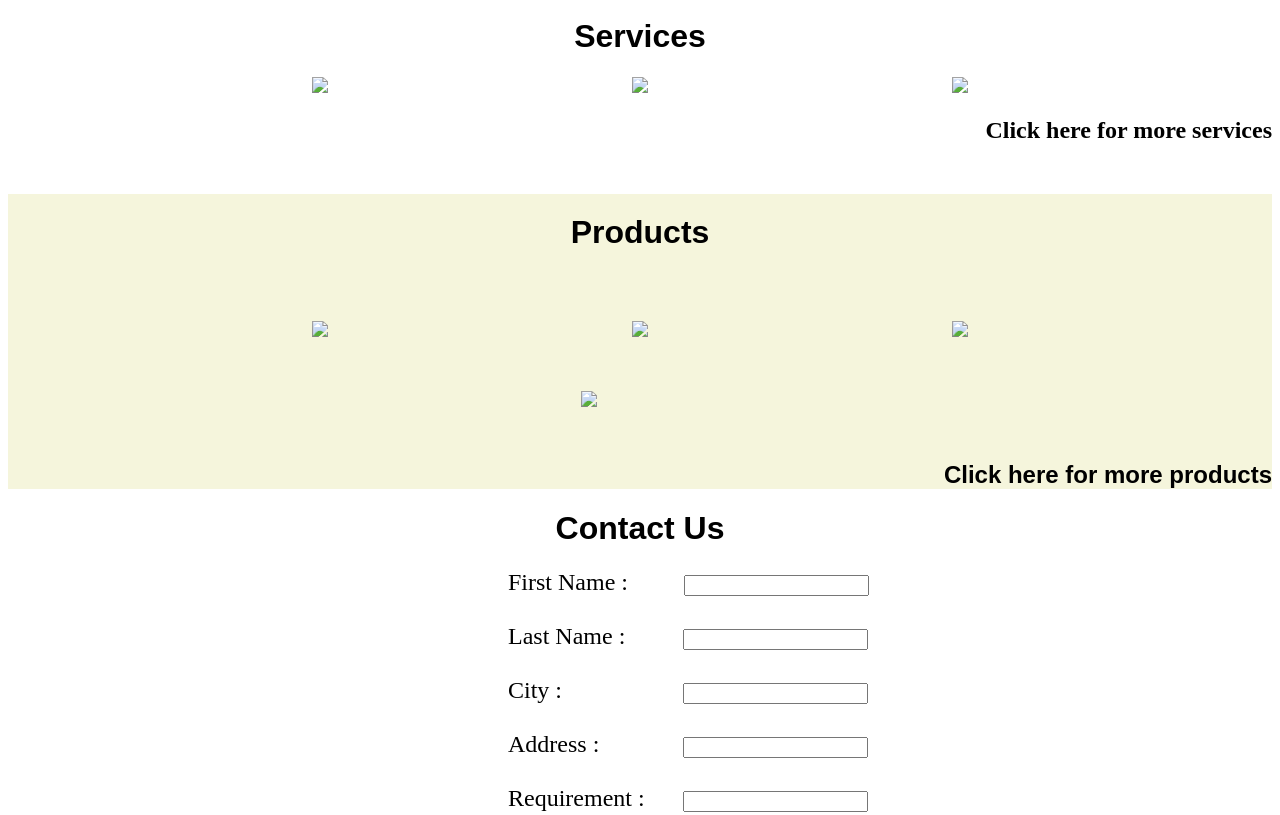
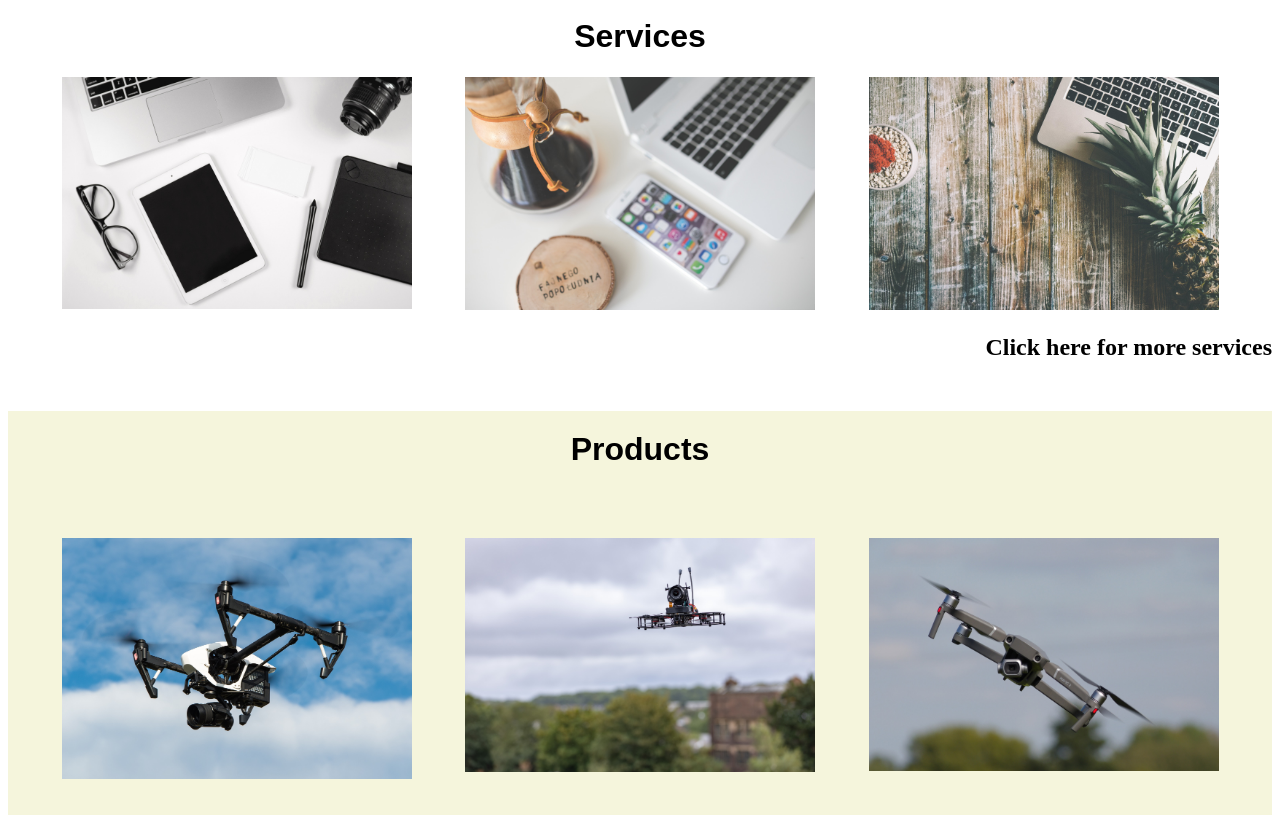
Before and after one commit to Neyaprakah/Fullstack-Task-1, a plain HTML site: page index.html in a window 1280 px wide. Shown: the part 1287-2102 px from the top of the page. Drawn offline with Linux system fonts and the light colour scheme; the site is published under a folder, as on GitHub Pages, so addresses that start at the root find nothing.

Commit message:
Update index.html

```diff
--- a/index.html
+++ b/index.html
@@ -11,7 +11,7 @@
         <div class="top">
             <nav>
             <div class="logo">
-                <img src="/NEON TECH.png" width="75px" height="50px">
+                <img src="NEON TECH.png" width="75px" height="50px">
             </div>
             <ul>
                 <li><a href="#">Home</a></li>
@@ -24,7 +24,7 @@
         </div>
     </header>
     <div class="img1">
-        <img src="/technology-2082642_1920.jpg" width="1503px" height="800px">
+        <img src="technology-2082642_1920.jpg" width="1503px" height="800px">
     </div>
     <div class="content">
         <h1>About us</h1>
@@ -33,19 +33,19 @@
                 <p>Lorem ipsum dolor sit amet, consectetur adipisicing elit. Alias quia assumenda esse pariatur repellendus maiores est odio optio temporibus, tempora harum quos libero officia exercitationem ut repudiandae nesciunt nemo dolore. Lorem ipsum, dolor sit amet consectetur adipisicing elit. Voluptate praesentium nemo nostrum nulla, obcaecati labore, voluptates vel cumque cupiditate sit quis eos quos, mollitia atque dicta quae veniam ipsa adipisci.Lorem, ipsum dolor sit amet consectetur adipisicing elit. Cupiditate ad provident quam, quibusdam tempore, blanditiis magnam dolores ab animi nostrum ea repudiandae natus labore aperiam aliquam hic ducimus maiores dolorem!Lorem ipsum dolor sit amet, consectetur adipisicing elit. Rerum voluptas maxime corrupti, error in illum tempore, et, eligendi reprehenderit itaque explicabo eum sunt quam eaque architecto? Temporibus nisi consequuntur officia.</p>
             </div>
             <div class="img2">
-                <img src="/network-8303719_1920.jpg" width="400px" >
+                <img src="network-8303719_1920.jpg" width="400px" >
             </div>
         </div>
         <h1>Services</h1>
         <div class="ser">
             <div class="img3">
-                <img src="/laptop-3244483_1920.jpg" width="350px">
+                <img src="laptop-3244483_1920.jpg" width="350px">
             </div>
             <div class="img4">
-                <img src="/desk-791178_1920.jpg" width="350px">
+                <img src="desk-791178_1920.jpg" width="350px">
             </div>
             <div class="img5">
-                <img src="/pineapple-1704338_1920.jpg" width="350px">
+                <img src="pineapple-1704338_1920.jpg" width="350px">
             </div>
         </div>
         <h2 class="CS">Click here for more services</h2>
@@ -54,17 +54,17 @@
         <h1>Products</h1>
         <div class="line1">
             <div class="img6">
-                <img src="/drone-1080844_1920.jpg" width="350px">
+                <img src="drone-1080844_1920.jpg" width="350px">
             </div>
             <div class="img7">
-                <img src="/drone-8499903_1920.jpg" width="350px">
+                <img src="drone-8499903_1920.jpg" width="350px">
             </div>
             <div class="img8">
-                <img src="/mavic-2-7870679_1920.jpg" width="350px">
+                <img src="mavic-2-7870679_1920.jpg" width="350px">
             </div>
         </div>
         <div class="line2">
-            <img src="/dji-mini-7509051_1920.jpg" width="350px">
+            <img src="dji-mini-7509051_1920.jpg" width="350px">
         </div>
         <h2 class="CP">Click here for more products</h2>
     </div>
```
